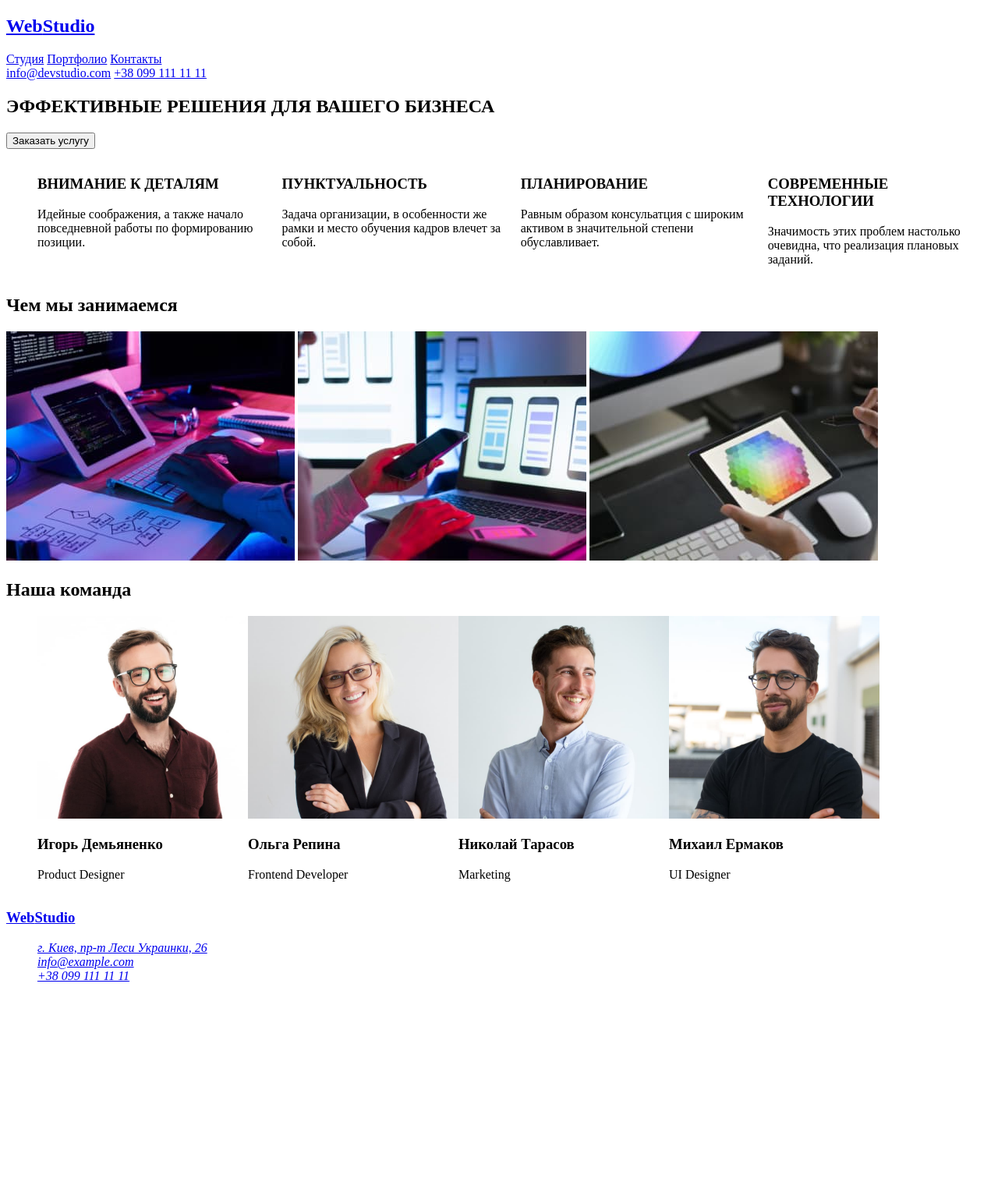
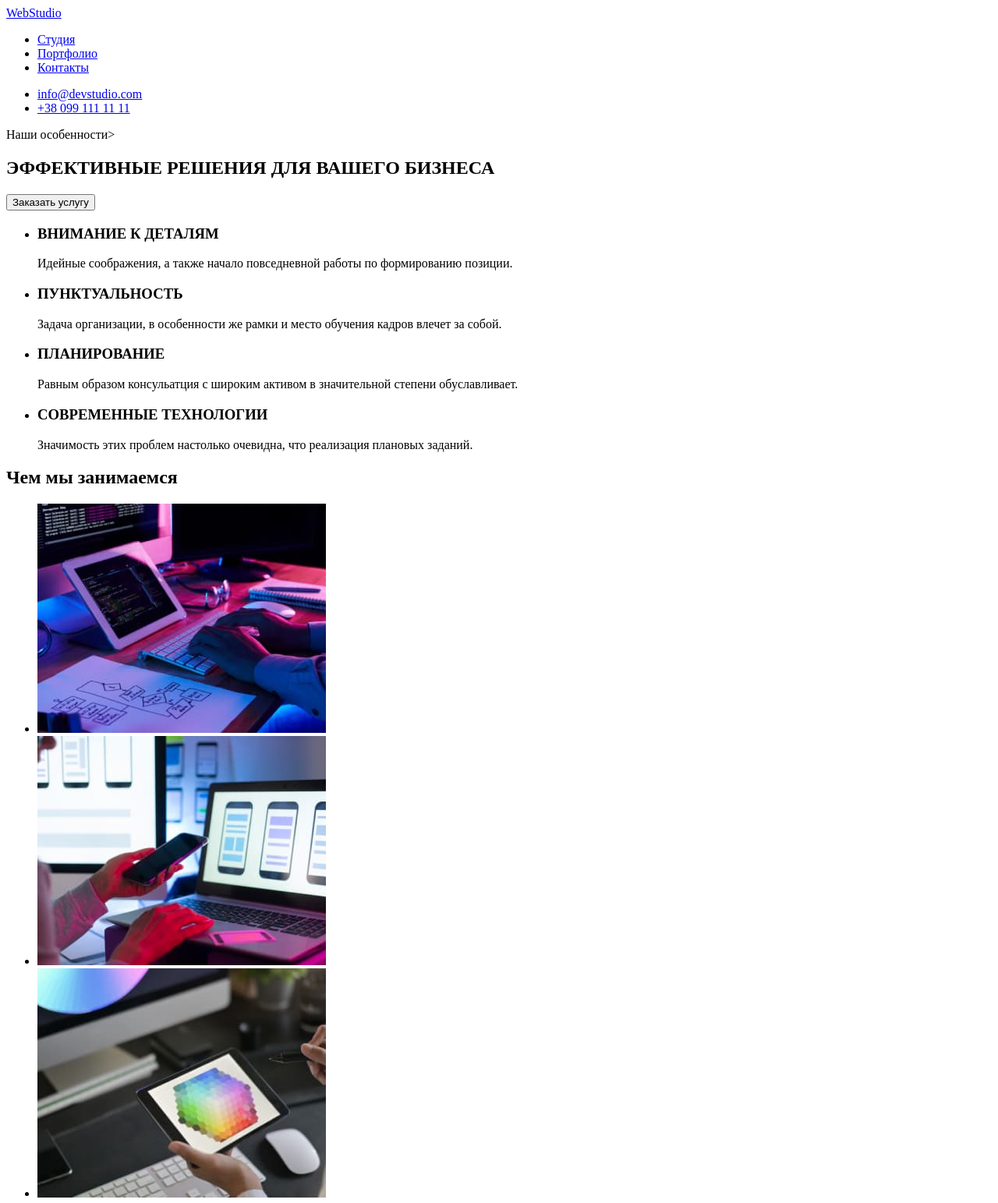
Before and after one commit to paashkovaaa/goit-markup-hw-01, a plain HTML site: page index.html in a window 1280 px wide. Shown: the top 1543 px of the page at 78% size. Before the commit the page ends 1277 px from the top, so only its background shows below. Drawn offline with Linux system fonts and the light colour scheme.

Commit message:
Delete inline

```diff
--- a/index.html
+++ b/index.html
@@ -10,48 +10,45 @@
     <header>
         <nav>
             <div>
-            <html lang="en"><h1><a href="index.html>WebStudio"><span>Web</span><span>Studio</span></a></h1></html>
+                <a href="index.html>WebStudio"><span>Web</span>Studio</a>
             </div>
-            <div>
-            <a href="#studio">Студия</a>
-            <a href="#portfolio">Портфолио</a>
-            <a href="#contacts">Контакты</a>
-            </div>
+            <ul>
+            <li><a href="#studio">Студия</a></li>
+            <li><a href="#portfolio">Портфолио</a></li>
+            <li><a href="#contacts">Контакты</a></li>
+            </ul>
         </nav>
-            <div>
-            <a href="mailto:info@devstudio.com">info@devstudio.com</a>
-            <a href="tel:+380991111111">+38 099 111 11 11</a>
-            </div>
+            <ul>
+            <li><a href="mailto:info@devstudio.com">info@devstudio.com</a></li>
+            <li><a href="tel:+380991111111">+38 099 111 11 11</a></li>
+            </ul>
     </header>
     <main>
-    <section id="studio">
-        <h2>ЭФФЕКТИВНЫЕ РЕШЕНИЯ ДЛЯ ВАШЕГО БИЗНЕСА</h2>
+    <section id="studio" <h2>Наши особенности</h2>>
+        <h1>ЭФФЕКТИВНЫЕ РЕШЕНИЯ ДЛЯ ВАШЕГО БИЗНЕСА</h1>
         <button type="button">Заказать услугу</button>
     </section>
     <section id="portfolio">
-        <ul style="display:flex;">
-           <li style="display:block;">
+        <ul>
+           <li>
                <h3>ВНИМАНИЕ К ДЕТАЛЯМ</h3>
             <p>Идейные соображения, а также
                 начало повседневной работы по
                 формированию позиции.</p>
            </li>
-
-           <li style="display:block;">
+           <li>
                <h3>ПУНКТУАЛЬНОСТЬ</h3>
             <p>Задача организации, в особенности
                 же рамки и место обучения кадров
                 влечет за собой.</p>
            </li>
-
-           <li style="display:block;">
+           <li>
                <h3>ПЛАНИРОВАНИЕ</h3>
             <p>Равным образом консульатция с
                 широким активом в значительной
                 степени обуславливает.</p>
            </li>
-
-           <li style="display:block;" >
+           <li>
                <h3>СОВРЕМЕННЫЕ ТЕХНОЛОГИИ</h3>
             <p>Значимость этих проблем настолько
                 очевидна, что реализация плановых
@@ -61,46 +58,46 @@
     </section>
     <section>
         <h2>Чем мы занимаемся</h2>
-        <div>
-            <img src="./images/img.jpg" alt="Работа за компьютером" width="370" height="294">
-            <img src="./images/img (1).jpg" alt="Современные технологии" width="370" height="294">
-            <img src="./images/img (2).jpg" alt="Палитра цветов" width="370" height="294">
-        </div>
+        <ul>
+            <li><img src="./images/img.jpg" alt="Работа за компьютером" width="370" height="294"></li>
+            <li><img src="./images/img (1).jpg" alt="Современные технологии" width="370" height="294"></li>
+            <li><img src="./images/img (2).jpg" alt="Палитра цветов" width="370" height="294"></li>
+        </ul>
     </section>
     <section>
         <h2>Наша команда</h2>
-        <ul style="display:flex;">
-            <li style="display:block;">
+        <ul>
+            <li>
                 <img src="./images/igor.jpg" alt="Игорь Демьяненко" width="270" height="260">
                 <h3>Игорь Демьяненко</h3>
-                <html lang="en"><p>Product Designer</p></html>
+                <p>Product Designer</p>
             </li>
-            <li style="display:block;">
+            <li>
                 <img src="./images/olga.jpg" alt="Ольга Репина" width="270" height="260">
                 <h3>Ольга Репина</h3>
-                <html lang="en"><p>Frontend Developer</p></html>
+                <p>Frontend Developer</p>
             </li>
-            <li style="display:block;">
+            <li>
                 <img src="./images/nikolay.jpg" alt="Николай Тарасов" width="270" height="260">
                 <h3>Николай Тарасов</h3>
-                <html lang="en"><p>Marketing</p></html>
+                <p>Marketing</p>
             </li>
-            <li style="display:block;">
+            <li>
                 <img src="./images/mihail.jpg" alt="Михаил Ермаков" width="270" height="260">
                 <h3>Михаил Ермаков</h3>
-                <html lang="en"><p>UI Designer</p></html>
+                <p>UI Designer</p>
             </li>
         </ul>
 
     </section>
     </main>
     <footer id="contacts">
-        <html lang="en"><h3><a href="index.html>WebStudio"><span>Web</span><span>Studio</span></a></h3></html>
+        <a href="index.html>WebStudio"><span>Web</span>Studio</a>
         <address>
             <ul>
-            <li style="display:block;"><a href="https://goo.gl/maps/DoRfB9FXUfT9B8Ww8" target="_blank" rel="noreferrer noopener nofollow">г. Киев, пр-т Леси Украинки, 26</a></li>
-            <li style="display:block;"><a href="mailto:info@example.com">info@example.com</a></li>
-            <li style="display:block;"><a href="tel:+380991111111">+38 099 111 11 11</a></li>
+            <li><a href="https://goo.gl/maps/DoRfB9FXUfT9B8Ww8" target="_blank" rel="noreferrer noopener nofollow">г. Киев, пр-т Леси Украинки, 26</a></li>
+            <li><a href="mailto:info@example.com">info@example.com</a></li>
+            <li><a href="tel:+380991111111">+38 099 111 11 11</a></li>
             </ul>
         </address>
     </footer>
```
